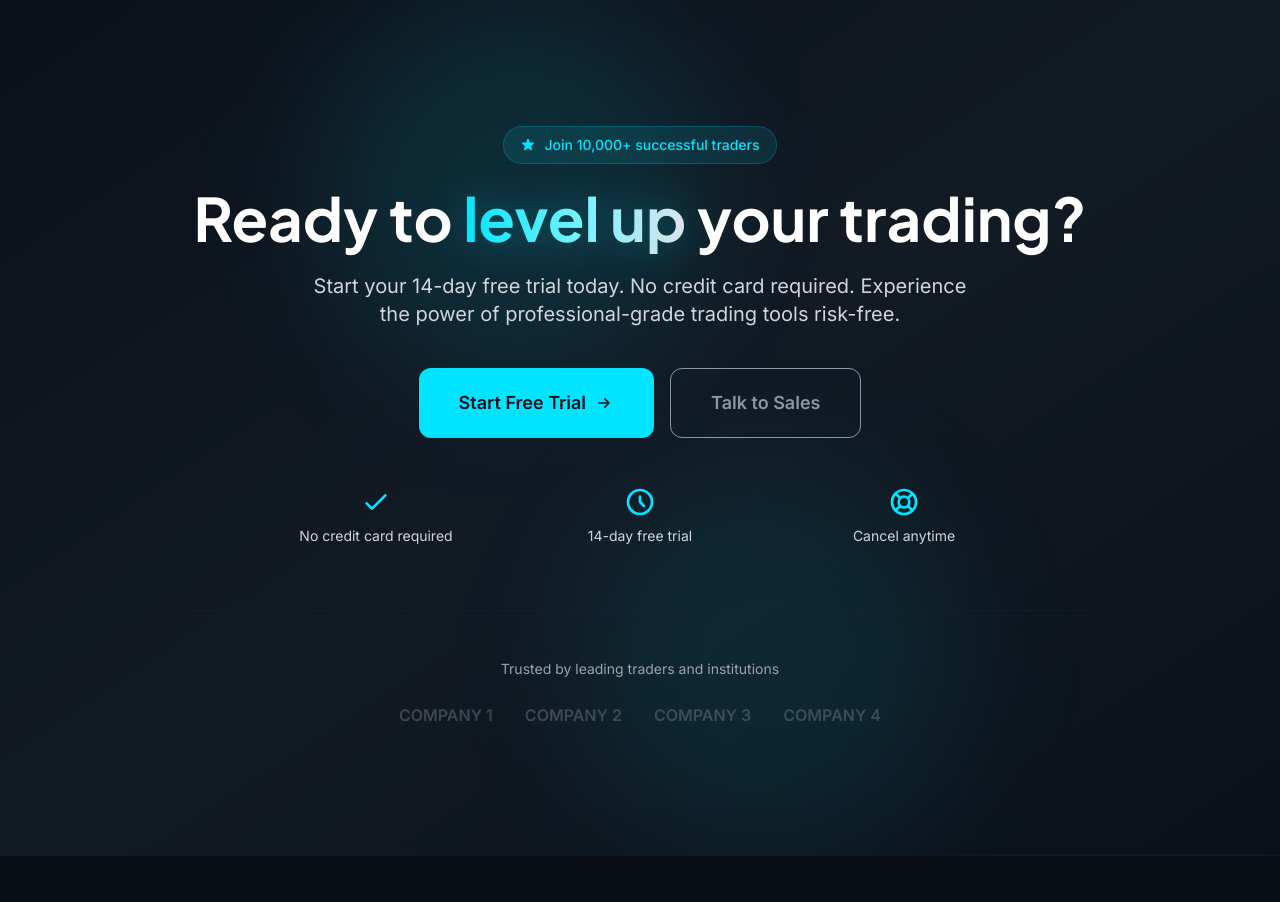
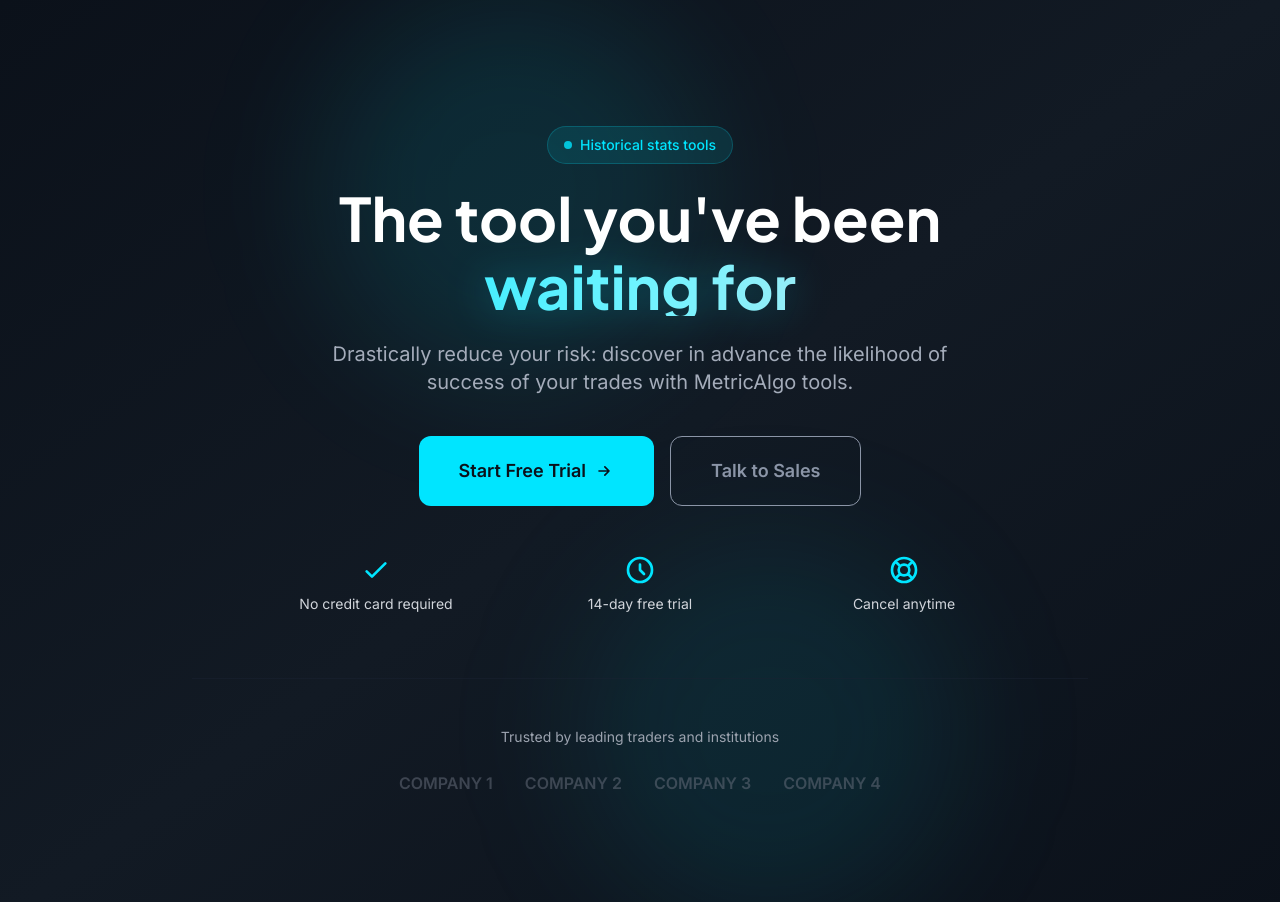
Before and after one commit to Chris0Jeky/Project_Phoenix_Algo, a Nuxt app: page / in a window 1280 px wide. Shown: the part 7360-8262 px from the top of the page. Built offline with nearby package versions, Linux system fonts and the light colour scheme; what vue3-apexcharts would draw is missing.

Commit message:
Update CTASection.vue

```diff
--- a/components/CTASection.vue
+++ b/components/CTASection.vue
@@ -9,23 +9,20 @@
     <div class="container-custom relative z-10">
       <div class="max-w-4xl mx-auto text-center">
         <!-- Badge -->
-        <div class="inline-flex items-center gap-2 px-4 py-2 bg-accent-400/10 border border-accent-400/20 rounded-full mb-6">
-          <svg class="w-4 h-4 text-accent-400" fill="currentColor" viewBox="0 0 20 20">
-            <path d="M9.049 2.927c.3-.921 1.603-.921 1.902 0l1.07 3.292a1 1 0 00.95.69h3.462c.969 0 1.371 1.24.588 1.81l-2.8 2.034a1 1 0 00-.364 1.118l1.07 3.292c.3.921-.755 1.688-1.54 1.118l-2.8-2.034a1 1 0 00-1.175 0l-2.8 2.034c-.784.57-1.838-.197-1.539-1.118l1.07-3.292a1 1 0 00-.364-1.118L2.98 8.72c-.783-.57-.38-1.81.588-1.81h3.461a1 1 0 00.951-.69l1.07-3.292z"/>
-          </svg>
-          <span class="text-accent-400 text-sm font-medium">Join 10,000+ successful traders</span>
+        <div class="inline-flex items-center gap-2 px-4 py-2 bg-electric/10 border border-electric/20 rounded-full mb-6">
+          <span class="w-2 h-2 bg-electric rounded-full pulse-subtle"></span>
+          <span class="text-electric text-sm font-medium">Historical stats tools</span>
         </div>
 
         <!-- Headline -->
-        <h2 class="text-4xl md:text-6xl font-display font-bold text-white mb-6">
-          Ready to
-          <span class="gradient-text">level up</span>
-          your trading?
+        <h2 class="text-4xl md:text-6xl font-display font-bold text-white mb-6" id="pricing">
+          The tool you've been
+          <span class="gradient-text block mt-2">waiting for</span>
         </h2>
 
         <!-- Description -->
-        <p class="text-lg md:text-xl text-gray-300 mb-10 max-w-2xl mx-auto leading-relaxed">
-          Start your 14-day free trial today. No credit card required. Experience the power of professional-grade trading tools risk-free.
+        <p class="text-lg md:text-xl text-steel-light mb-10 max-w-2xl mx-auto leading-relaxed">
+          Drastically reduce your risk: discover in advance the likelihood of success of your trades with MetricAlgo tools.
         </p>
 
         <!-- CTA Buttons -->
```
